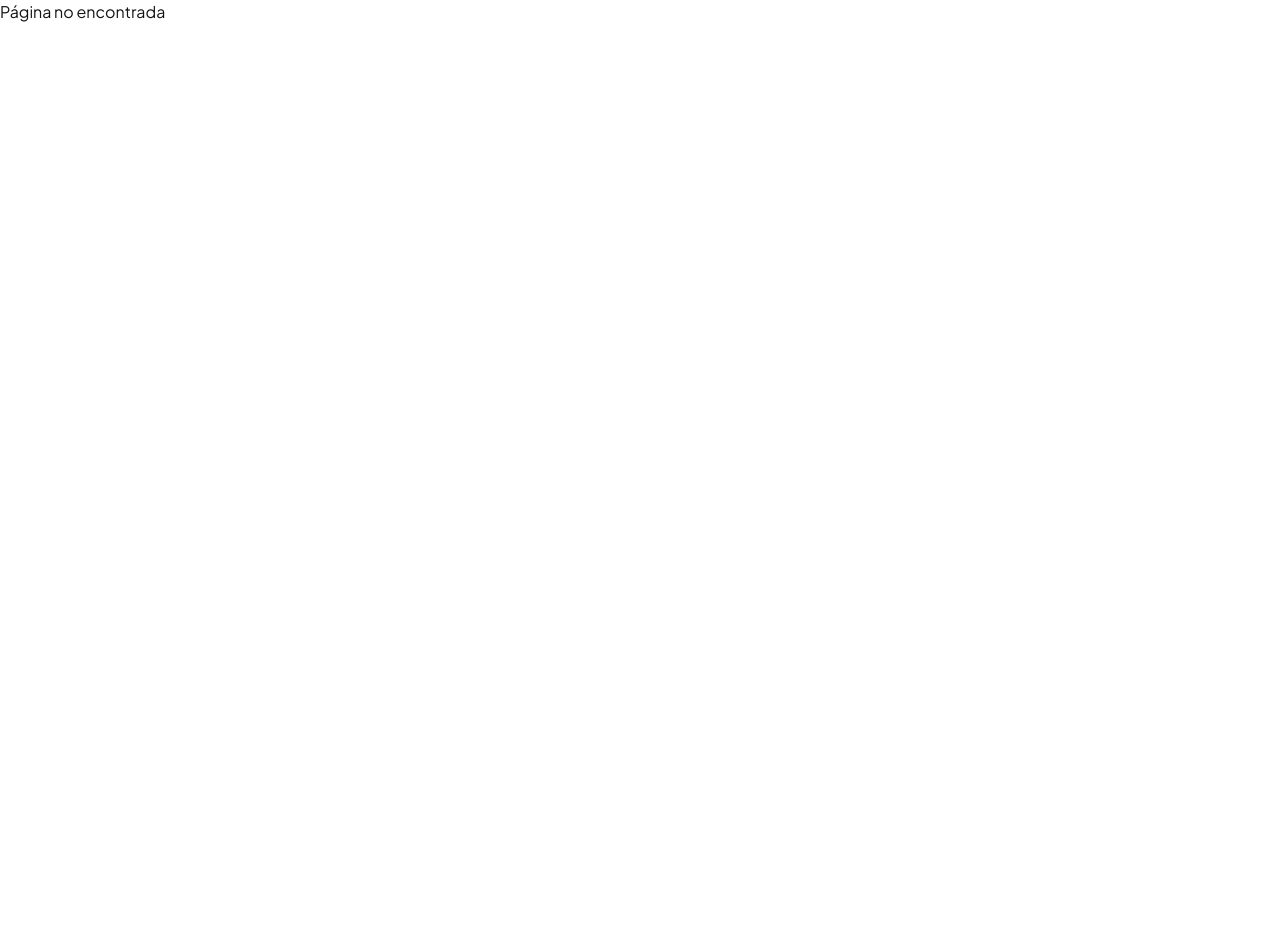
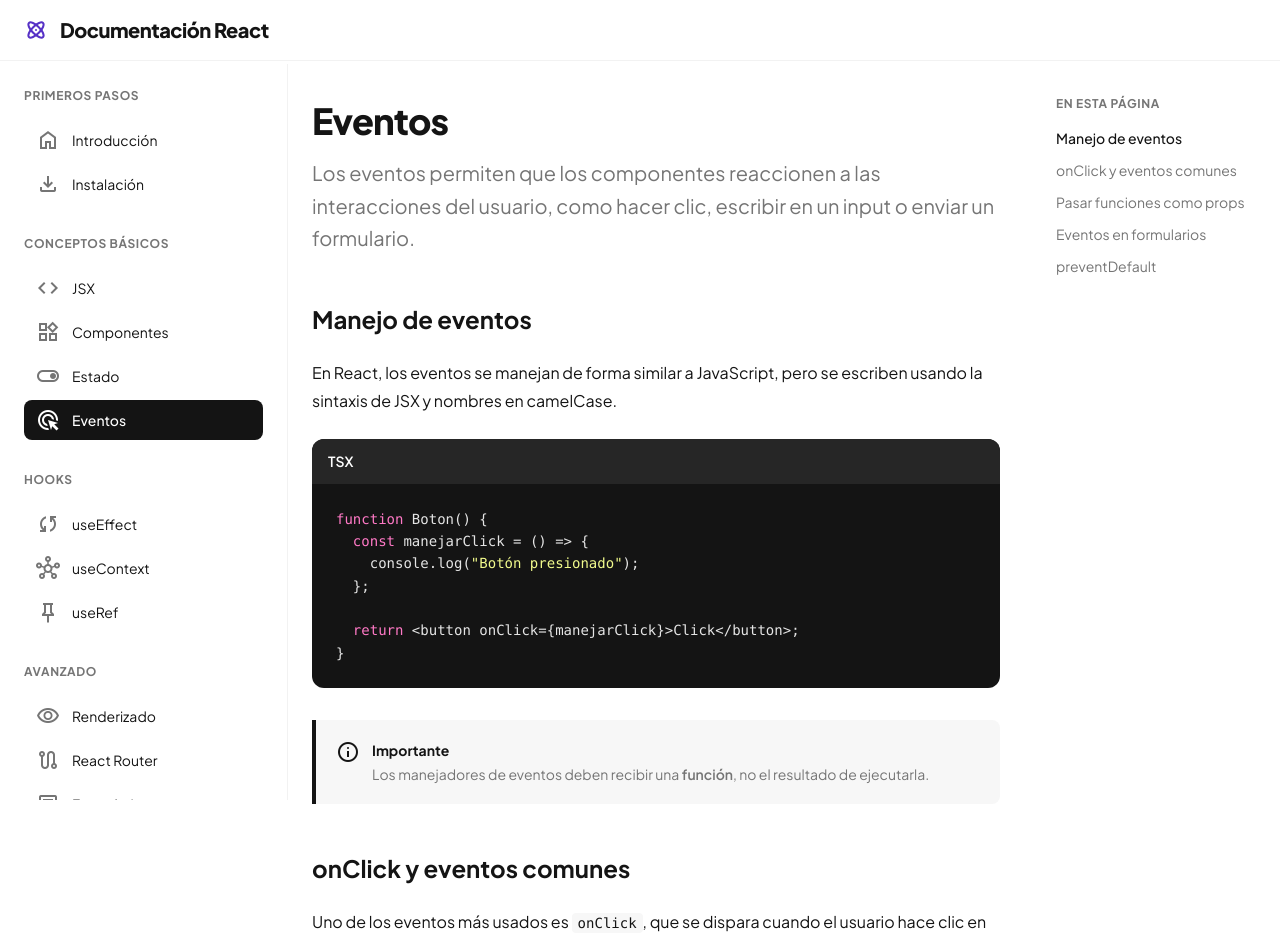
Before and after one commit to AJVP1/react, a React (Vite) app: page /#/eventos in a window 1280 px wide. Shown: the top 942 px of the page. Before the commit the page ends 800 px from the top, so only its background shows below. Built offline with nearby package versions, Linux system fonts and the light colour scheme.

Commit message:
componente estados

```diff
--- a/src/App.tsx
+++ b/src/App.tsx
@@ -7,6 +7,7 @@
 import { JSX } from "./pages/Jsx";
 import { Componentes } from "./pages/Componentes";
 import { Estado } from "./pages/Estado";
+import { Eventos } from "./pages/Eventos";
 
 function App() {
   return (
@@ -17,6 +18,7 @@
         <Route path="/jsx" element={<JSX />} />
         <Route path="/componentes" element={<Componentes />} />
         <Route path="/estado" element={<Estado />} />
+        <Route path="/eventos" element={<Eventos />} />
 
         <Route path="*" element={<p>Página no encontrada</p>} />
       </Routes>
--- /dev/null
+++ b/src/pages/Eventos.tsx
@@ -0,0 +1,210 @@
+import { DocsLayout } from "../layout/Docs.tsx";
+import { Sidebar } from "../components/Sidebar.tsx";
+import { TableOfContents } from "../components/TableOfContents.tsx";
+import modulosData from "../data/modulos.json";
+import Note from "../components/Notes.tsx";
+import Codeblock from "../components/Codeblock.tsx";
+
+const manejoEventosCode = `<span class="keyword">function</span> Boton() {
+  <span class="keyword">const</span> manejarClick = () =&gt; {
+    console.log(<span class="string">"Botón presionado"</span>);
+  };
+
+  <span class="keyword">return</span> &lt;button onClick={manejarClick}&gt;Click&lt;/button&gt;;
+}`;
+
+const onClickCode = `<span class="keyword">function</span> Contador() {
+  <span class="keyword">const</span> [count, setCount] = useState(<span class="number">0</span>);
+
+  <span class="keyword">return</span> (
+    &lt;button onClick={() =&gt; setCount(count + <span class="number">1</span>)}&gt;
+      Contador: {count}
+    &lt;/button&gt;
+  );
+}`;
+
+const pasarFuncionesCode = `<span class="keyword">function</span> Boton({ onSaludar }) {
+  <span class="keyword">return</span> &lt;button onClick={onSaludar}&gt;Saludar&lt;/button&gt;;
+}
+
+<span class="keyword">function</span> App() {
+  <span class="keyword">const</span> saludar = () =&gt; {
+    alert(<span class="string">"Hola"</span>);
+  };
+
+  <span class="keyword">return</span> &lt;Boton onSaludar={saludar} /&gt;;
+}`;
+
+const formularioCode = `<span class="keyword">function</span> Formulario() {
+  <span class="keyword">const</span> [nombre, setNombre] = useState(<span class="string">""</span>);
+
+  <span class="keyword">const</span> manejarCambio = (e) =&gt; {
+    setNombre(e.target.value);
+  };
+
+  <span class="keyword">return</span> (
+    &lt;input
+      type=<span class="string">"text"</span>
+      value={nombre}
+      onChange={manejarCambio}
+    /&gt;
+  );
+}`;
+
+const preventDefaultCode = `<span class="keyword">function</span> Formulario() {
+  <span class="keyword">const</span> manejarSubmit = (e) =&gt; {
+    e.preventDefault();
+    console.log(<span class="string">"Formulario enviado"</span>);
+  };
+
+  <span class="keyword">return</span> (
+    &lt;form onSubmit={manejarSubmit}&gt;
+      &lt;button type=<span class="string">"submit"</span>&gt;Enviar&lt;/button&gt;
+    &lt;/form&gt;
+  );
+}`;
+
+export const Eventos = () => {
+  return (
+    <DocsLayout
+      sidebar={<Sidebar />}
+      toc={<TableOfContents items={modulosData.sidebar[1].items[3].toc} />}
+    >
+      <h1 className="text-4xl font-extrabold tracking-tight text-[#141414] mb-4">
+        Eventos
+      </h1>
+
+      <p className="text-xl text-[#757575] leading-relaxed">
+        Los eventos permiten que los componentes reaccionen a las interacciones
+        del usuario, como hacer clic, escribir en un input o enviar un
+        formulario.
+      </p>
+
+      <h2
+        id="manejo-eventos"
+        className="text-2xl font-bold mt-12 mb-4 text-[#141414] scroll-mt-20"
+      >
+        Manejo de eventos
+      </h2>
+
+      <p className="text-base leading-7 text-[#141414] my-6">
+        En React, los eventos se manejan de forma similar a JavaScript, pero se
+        escriben usando la sintaxis de JSX y nombres en camelCase.
+      </p>
+
+      <Codeblock code={manejoEventosCode} title="TSX" />
+
+      <Note title="Importante">
+        Los manejadores de eventos deben recibir una{" "}
+        <span className="font-semibold">función</span>, no el resultado de
+        ejecutarla.
+      </Note>
+
+      <h2
+        id="onclick"
+        className="text-2xl font-bold mt-12 mb-4 text-[#141414] scroll-mt-20"
+      >
+        onClick y eventos comunes
+      </h2>
+
+      <p className="text-base leading-7 text-[#141414] my-6">
+        Uno de los eventos más usados es{" "}
+        <code className="bg-[#f7f7f7] px-1.5 py-0.5 rounded text-sm">
+          onClick
+        </code>
+        , que se dispara cuando el usuario hace clic en un elemento.
+      </p>
+
+      <Codeblock code={onClickCode} title="TSX" />
+
+      <div className="grid md:grid-cols-3 gap-6 my-8">
+        <div className="p-6 border border-[#f2f2f2] rounded-xl">
+          <h3 className="font-bold text-lg mb-2 text-[#141414]">onClick</h3>
+          <p className="text-sm text-[#757575]">
+            Se ejecuta cuando el usuario hace clic en un elemento.
+          </p>
+        </div>
+
+        <div className="p-6 border border-[#f2f2f2] rounded-xl">
+          <h3 className="font-bold text-lg mb-2 text-[#141414]">onChange</h3>
+          <p className="text-sm text-[#757575]">
+            Se utiliza para detectar cambios en inputs o formularios.
+          </p>
+        </div>
+
+        <div className="p-6 border border-[#f2f2f2] rounded-xl">
+          <h3 className="font-bold text-lg mb-2 text-[#141414]">onSubmit</h3>
+          <p className="text-sm text-[#757575]">
+            Se dispara cuando se envía un formulario.
+          </p>
+        </div>
+      </div>
+
+      <h2
+        id="pasar-funciones"
+        className="text-2xl font-bold mt-12 mb-4 text-[#141414] scroll-mt-20"
+      >
+        Pasar funciones como props
+      </h2>
+
+      <p className="text-base leading-7 text-[#141414] my-6">
+        Es común pasar funciones desde un componente padre a uno hijo para
+        manejar eventos en distintos niveles de la aplicación.
+      </p>
+
+      <Codeblock code={pasarFuncionesCode} title="TSX" />
+
+      <p className="text-base leading-7 text-[#141414] my-6">
+        Este patrón permite que los componentes hijos notifiquen al padre cuando
+        ocurre una acción.
+      </p>
+
+      <h2
+        id="formularios"
+        className="text-2xl font-bold mt-12 mb-4 text-[#141414] scroll-mt-20"
+      >
+        Eventos en formularios
+      </h2>
+
+      <p className="text-base leading-7 text-[#141414] my-6">
+        En los formularios, el evento{" "}
+        <code className="bg-[#f7f7f7] px-1.5 py-0.5 rounded text-sm">
+          onChange
+        </code>{" "}
+        se usa para capturar lo que escribe el usuario y actualizar el estado.
+      </p>
+
+      <Codeblock code={formularioCode} title="TSX" />
+
+      <p className="text-base leading-7 text-[#141414] my-6">
+        Este enfoque se conoce como{" "}
+        <span className="font-semibold">componentes controlados</span>, donde el
+        valor del input depende del estado de React.
+      </p>
+
+      <h2
+        id="prevent-default"
+        className="text-2xl font-bold mt-12 mb-4 text-[#141414] scroll-mt-20"
+      >
+        preventDefault
+      </h2>
+
+      <p className="text-base leading-7 text-[#141414] my-6">
+        En los formularios, el navegador intenta recargar la página cuando se
+        envía un formulario. Para evitar ese comportamiento se usa{" "}
+        <code className="bg-[#f7f7f7] px-1.5 py-0.5 rounded text-sm">
+          preventDefault()
+        </code>
+        .
+      </p>
+
+      <Codeblock code={preventDefaultCode} title="TSX" />
+
+      <Note title="Buena práctica">
+        Maneja los eventos en funciones separadas cuando la lógica empieza a
+        crecer. Esto hace que los componentes sean más fáciles de leer y
+        mantener.
+      </Note>
+    </DocsLayout>
+  );
+};
```
